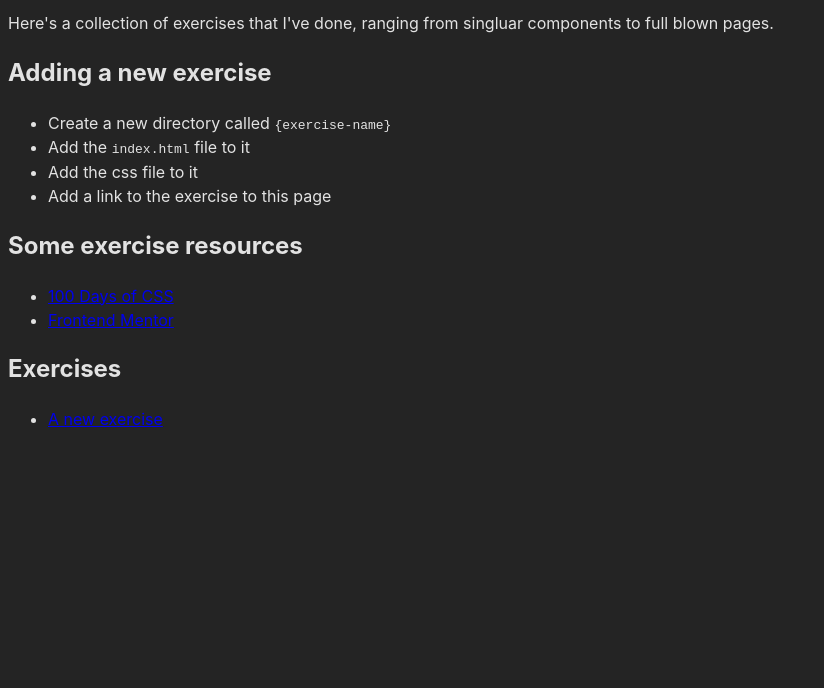
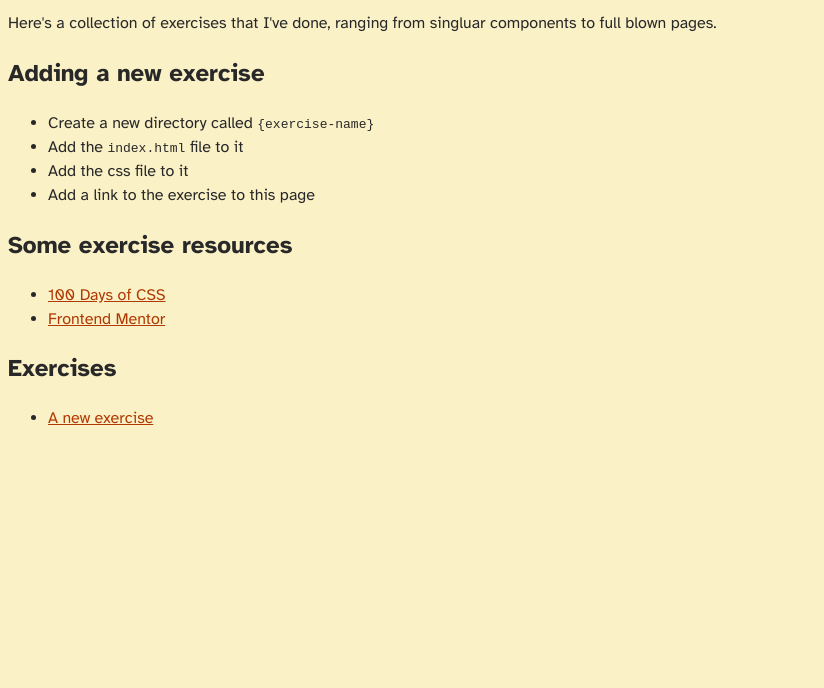
Before and after one commit to NicksPatties/front-end-exercises, a website built with Vite: page index.html in a window 1280 px wide. Shown: the part 112-800 px from the top of the page, without its empty margins (0-824 px from the left). Built offline with nearby package versions, Linux system fonts and the light colour scheme.

Commit message:
Add theming and colors from portfolio site to here

```diff
--- /dev/null
+++ b/colors.css
@@ -0,0 +1,79 @@
+/*
+  Gruvbox dark colors
+  @see https://camo.githubusercontent.com/72015eab40bd7a696e2802810d7519480d51a2fba75f0f873dc23b990eb860f8/687474703a2f2f692e696d6775722e636f6d2f776136363678672e706e67
+
+  Base colors have a '1' at the end of their name.
+	Secondary colors have a '2'
+*/
+:root {
+  --bg: #282828;
+  --bg0: var(--bg);
+  --bg0_h: #1d2021;
+  --bg0_s: #323f03;
+  --bg1: #3c3836;
+  --bg2: #504945;
+  --bg3: #665c54;
+  --bg4: #7c6f64;
+  --fg: #ebdbb2;
+  --fg0: #fbf1c7;
+  --fg1: var(--fg);
+  --fg2: #d5c4a1;
+  --fg3: #bdae93;
+  --fg4: #a89984;
+  --aqua1: #689d6a;
+  --aqua2: #8ec07c;
+  --blue1: #458588;
+  --blue2: #83a598;
+  --gray1: #a89984;
+  --gray2: #928374;
+  --green1: #98971a;
+  --green2: #b8bb26;
+  --orange1: #d65d0e;
+  --orange2: #fe8019;
+  --purple1: #b16286;
+  --purple2: #d3869b;
+  --red1: #cc241d;
+  --red2: #fb4934;
+  --yellow1: #d79921;
+  --yellow2: #fabd2f;
+}
+
+@media (prefers-color-scheme: light) {
+  /*
+	  Gruvbox light colors
+	  @see https://camo.githubusercontent.com/fb51e4d6818d41160c5b181693947541c36c22cb2172e8f323386f5bfd07b089/687474703a2f2f692e696d6775722e636f6d2f3439714b7959572e706e67
+	*/
+
+  :root {
+    --bg: #fbf1c7;
+    --bg0: var(--bg);
+    --bg0_h: #f9f5d7;
+    --bg0_s: #f2e5bc;
+    --bg1: #ebdbb2;
+    --bg2: #d5c4a1;
+    --bg3: #bdae93;
+    --bg4: #a89984;
+    --fg: #3c3836;
+    --fg0: #282828;
+    --fg1: var(--fg);
+    --fg2: #504945;
+    --fg3: #665c54;
+    --fg4: #7c6f64;
+    --aqua1: #689d6a;
+    --aqua2: #427b58;
+    --blue1: #458588;
+    --blue2: #076678;
+    --gray1: #7c6f64;
+    --gray2: #928374;
+    --green1: #98971a;
+    --green2: #79740e;
+    --orange1: #d65d0e;
+    --orange2: #af3a03;
+    --purple1: #b16286;
+    --purple2: #8f3f71;
+    --red1: #cc241d;
+    --red2: #9d0006;
+    --yellow1: #d79921;
+    --yellow2: #b57614;
+  }
+}
--- a/index.html
+++ b/index.html
@@ -3,7 +3,8 @@
 
 <head>
   <meta charset="UTF-8" />
-  <link rel="icon" type="image/svg+xml" href="/vite.svg" />
+  <link rel="icon" type="image/svg+xml" href="/burger.svg" />
+  <link rel="stylesheet" type="text/css" href="/colors.css" />
   <link rel="stylesheet" type="text/css" href="/style.css" />
   <meta name="viewport" content="width=device-width, initial-scale=1.0" />
   <title>Frontend Exercises</title>
--- a/package.json
+++ b/package.json
@@ -6,7 +6,8 @@
   "scripts": {
     "dev": "vite",
     "build": "tsc && vite build",
-    "preview": "vite preview"
+    "preview": "vite preview",
+    "new": "echo \"Heh, I wish...\""
   },
   "devDependencies": {
     "typescript": "~5.6.2",
--- a/style.css
+++ b/style.css
@@ -1,16 +1,36 @@
+@font-face {
+  font-family: "Atkinson";
+  src: url("/fonts/AtkinsonHyperPro-Regular.woff2");
+  font-weight: 400;
+  font-style: normal;
+  font-display: swap;
+}
+
+@font-face {
+  font-family: "Atkinson";
+  src: url("/fonts/AtkinsonHyperPro-Bold.woff2");
+  font-weight: 700;
+  font-style: normal;
+  font-display: swap;
+}
+
 :root {
-  font-family: Inter, system-ui, Avenir, Helvetica, Arial, sans-serif;
+  font-family: "Atkinson", Inter, system-ui, Avenir, Helvetica, Arial, sans-serif;
   line-height: 1.5;
   font-weight: 400;
 
-  color-scheme: light dark;
-  color: rgba(255, 255, 255, 0.87);
-  background-color: #242424;
+  color-scheme: dark light;
+  color: var(--fg0);
+  background-color: var(--bg0);
 
   font-synthesis: none;
   text-rendering: optimizeLegibility;
   -webkit-font-smoothing: antialiased;
   -moz-osx-font-smoothing: grayscale;
+}
+
+a {
+  color: var(--orange2);
 }
 
 /**
```
Also changed, not shown: new/index.html (+2 -1 lines), public/fonts/AtkinsonHyperPro-license.txt (added, +92 -0 lines), public/burger.svg (added), public/fonts/AtkinsonHyperPro-Bold.woff2 (added), public/fonts/AtkinsonHyperPro-Regular.woff2 (added).
